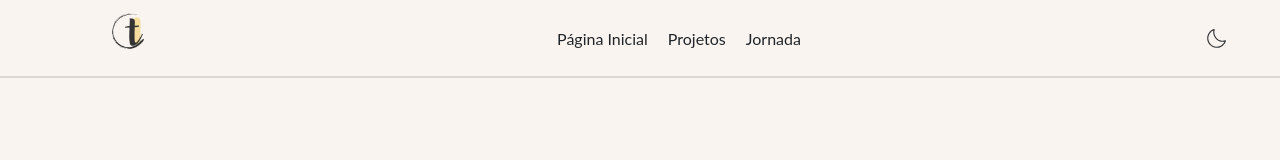
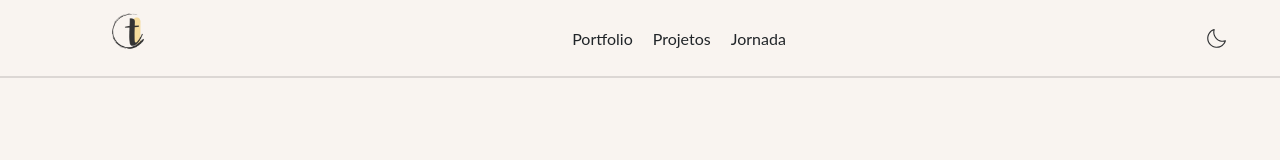
Before and after one commit to tthayza/portfolio, an Angular app: page / in a window 1280 px wide. Shown: the top 160 px of the page. Built offline with nearby package versions, Linux system fonts and the light colour scheme.

Commit message:
fix: adjust redirect link from header and remove side borders

```diff
--- a/src/app/app.component.html
+++ b/src/app/app.component.html
@@ -1,5 +1,5 @@
 <div class="{{ currentTheme }}">
-  <app-header id="página-inicial"></app-header> <app-banner></app-banner>
+  <app-header id="portfolio"></app-header> <app-banner></app-banner>
   <app-projects id="projetos"></app-projects>
   <app-achievements id="jornada"></app-achievements>
   <app-footer></app-footer>
--- a/src/app/components/header/header.component.html
+++ b/src/app/components/header/header.component.html
@@ -1,4 +1,4 @@
-<header class="{{ currentTheme }}" id="página-inicial">
+<header class="{{ currentTheme }}" id="portfolio">
   <a>
     <img src="{{ imgLogo }}" />
   </a>
--- a/src/app/components/header/header.component.scss
+++ b/src/app/components/header/header.component.scss
@@ -2,7 +2,7 @@
 $breakpoint-tablet: 768px;
 
 header {
-  // @include flex-align-justify(center, space-between);
+  @include flex-align-justify(center, space-between);
   width: 100%;
   @include side-border;
   background-color: $mediumWhite;
--- a/src/app/components/header/header.component.ts
+++ b/src/app/components/header/header.component.ts
@@ -14,7 +14,7 @@ import { ThemeService } from '../../services/theme.service';
 export class HeaderComponent implements OnInit {
   isMobile: boolean = false;
   showModal: boolean = false;
-  headerElements: string[] = ['página inicial', 'projetos', 'jornada'];
+  headerElements: string[] = ['portfolio', 'projetos', 'jornada'];
   activeSection!: string;
   imgLogo = '../../../assets/t-logo-bg.png';
   menuHamburguer = '../../../assets/menu-light.png';
--- a/src/styles/mixins.scss
+++ b/src/styles/mixins.scss
@@ -21,8 +21,8 @@
 @mixin side-border {
   margin-left: 3rem;
   margin-right: 4.6%;
-  border-left: rgba(104, 102, 101, 0.2) 0.1rem solid; // Borda esquerda
-  border-right: rgba(104, 102, 101, 0.2) 0.1rem solid; // Borda direita
+  // border-left: rgba(104, 102, 101, 0.2) 0.1rem solid; // Borda esquerda
+  // border-right: rgba(104, 102, 101, 0.2) 0.1rem solid; // Borda direita
   @media (min-width: 288px) and (max-width: 1400px) {
     border-left: none;
     border-right: none;
```
